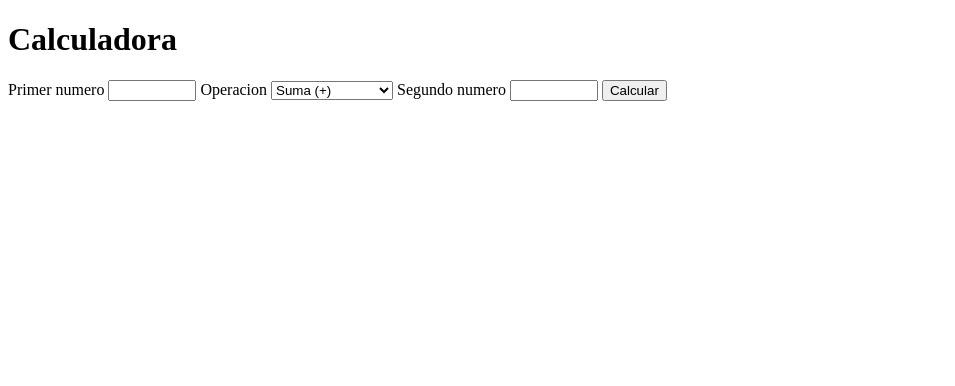
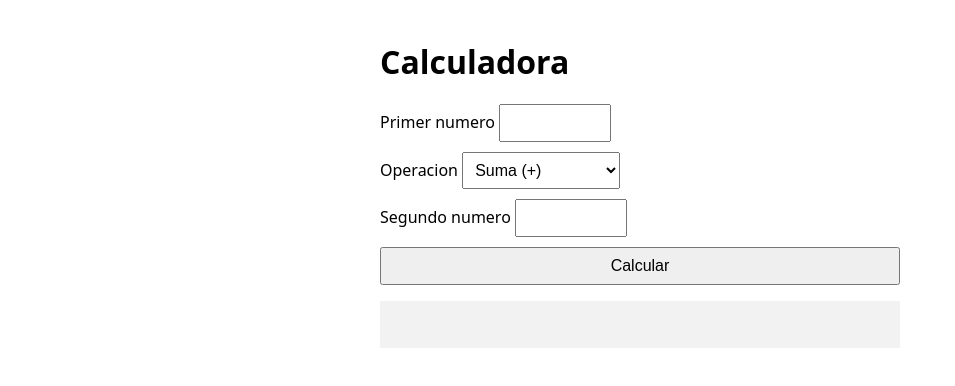
Before and after one commit to byMestral05/EDD-ControlVersiones, a plain HTML site: page index.html in a window 1280 px wide. Shown: the whole page, without its empty margins (0-955 px from the left). Drawn offline with Linux system fonts and the light colour scheme.

Commit message:
Añade estilos a la interfaz

```diff
--- a/index.html
+++ b/index.html
@@ -9,6 +9,14 @@
 <head>
   <meta charset="UTF-8">
   <title>Calculadora</title>
+  <style>
+    body { font-family: system-ui, sans-serif; max-width: 520px; margin: 40px auto; padding: 0 16px; }
+    form { display: grid; gap: 10px; }
+    input, select, button { font-size: 1rem; padding: 8px; }
+    button { cursor: pointer; }
+    #resultado { margin-top: 16px; padding: 12px; background: #f2f2f2; word-break: break-all; min-height: 1.4em; }
+    .error { color: #b00020; }
+  </style>
 </head>
 <body>
   <h1>Calculadora</h1>
```
